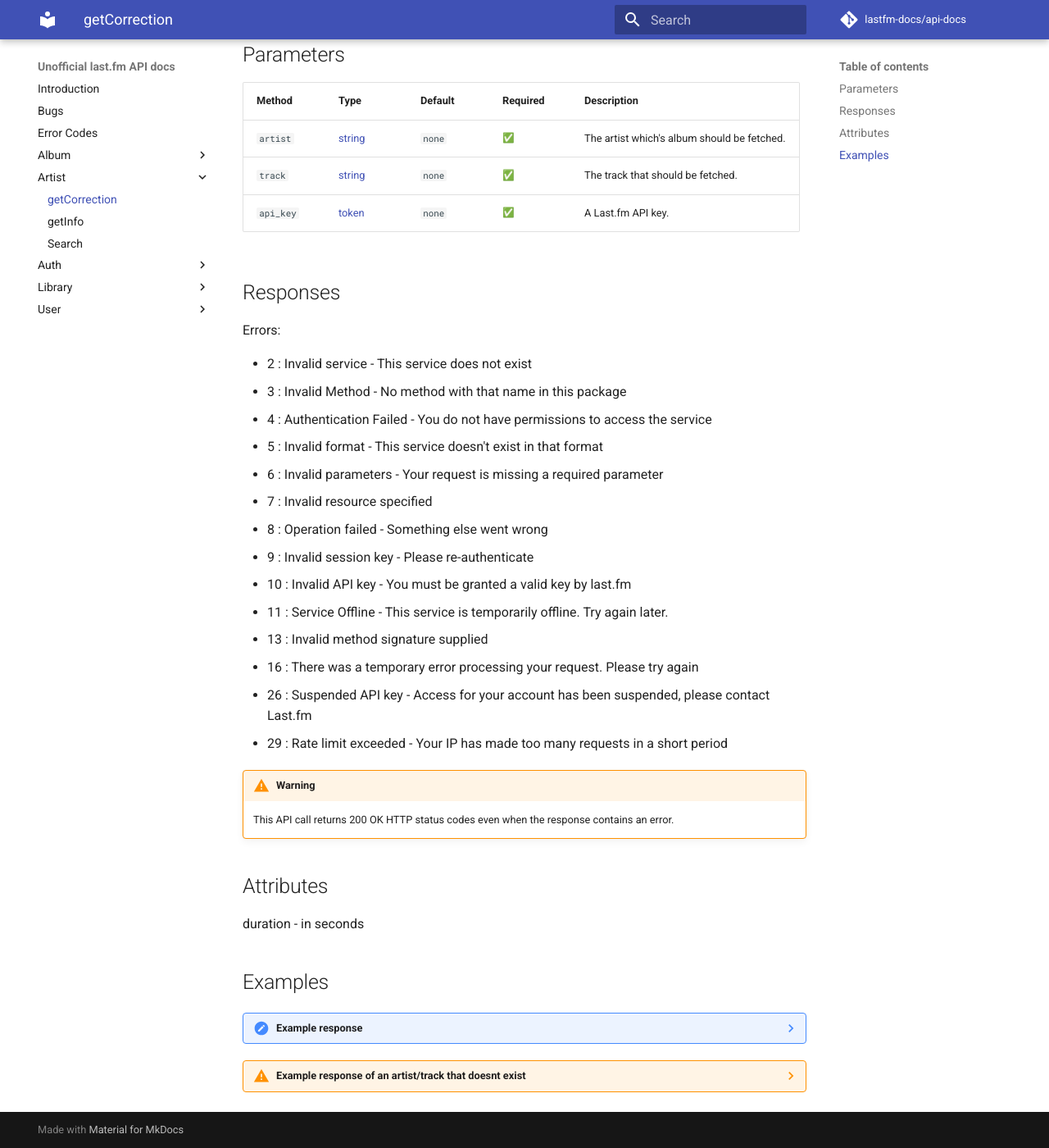
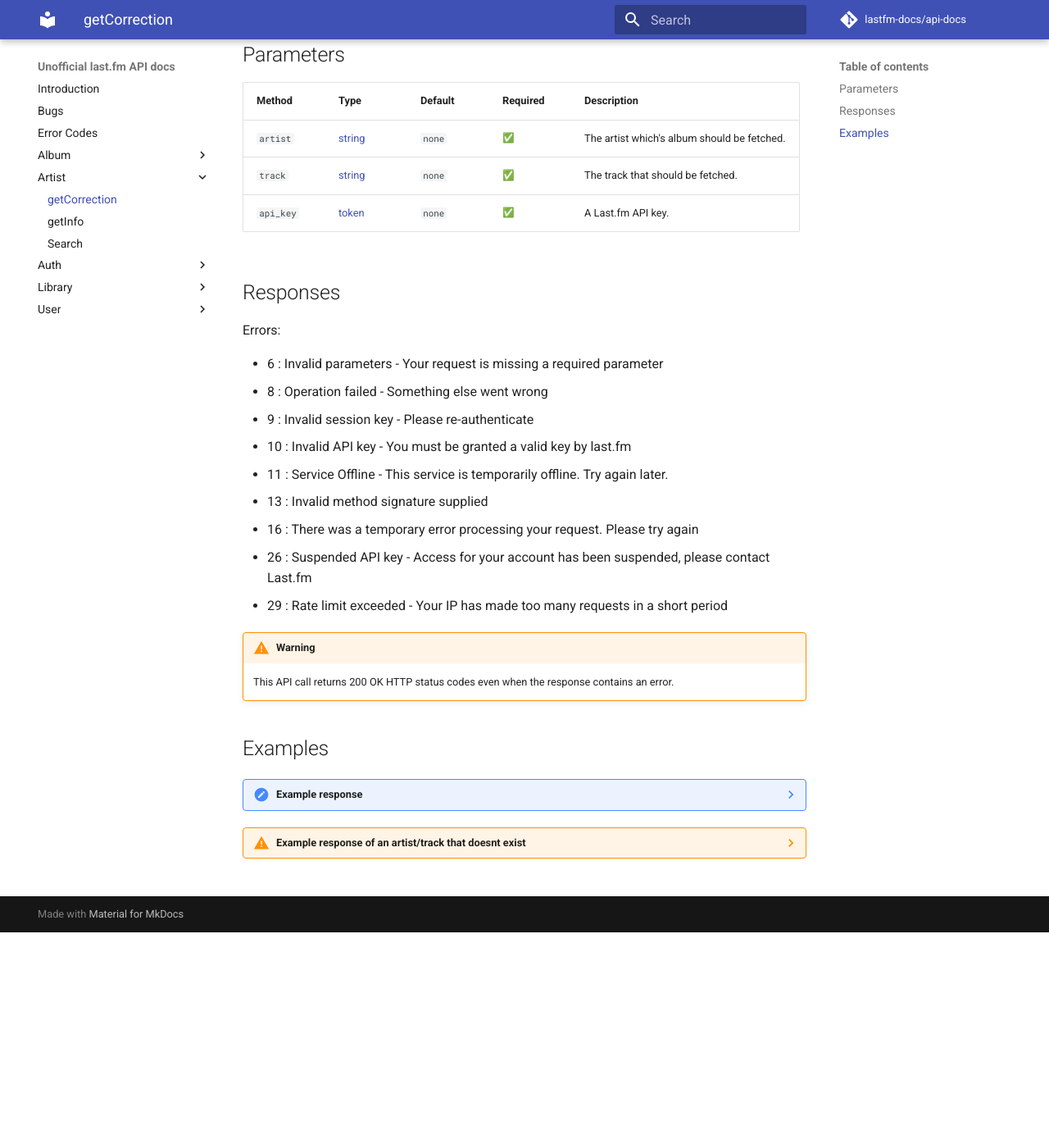
Before and after one commit to lastfm-docs/api-docs, an MkDocs documentation site: the page built from docs/artist/getCorrection.md, in a window 1280 px wide and 1400 px high, scrolled down 263 px. Shown: the whole window at 82% size. Built offline with MkDocs 1.6.1 and Material for MkDocs 9.7.7, drawn with Linux system fonts in a browser that asks for light colours; emoji names are drawn with the system emoji font; comment, search, counter and statistics services are not loaded.

Commit message:
Fixing small issues

````diff
--- a/docs/artist/getCorrection.md
+++ b/docs/artist/getCorrection.md
@@ -14,12 +14,7 @@
 
 Errors:
 
-- 2 : Invalid service - This service does not exist
-- 3 : Invalid Method - No method with that name in this package
-- 4 : Authentication Failed - You do not have permissions to access the service
-- 5 : Invalid format - This service doesn't exist in that format
 - 6 : Invalid parameters - Your request is missing a required parameter
-- 7 : Invalid resource specified
 - 8 : Operation failed - Something else went wrong
 - 9 : Invalid session key - Please re-authenticate
 - 10 : Invalid API key - You must be granted a valid key by last.fm
@@ -32,50 +27,46 @@
 !!! Warning
     This API call returns 200 OK HTTP status codes even when the response contains an error.
 
-## Attributes
-
-duration - in seconds
-
 ## Examples
 
 ??? note "Example response"
 
-    | Parameter | Value         |
-    | --------- | ------------- |
-    | artist    | Skee-Lo       |
-    | track     | I wish        |
-    | api_key   | YOUR_API_KEY  |
+	| Parameter | Value         |
+	| --------- | ------------- |
+	| artist    | Skee-Lo       |
+	| track     | I wish        |
+	| api_key   | YOUR_API_KEY  |
 
-    HTTP status: `200 OK`
+	HTTP status: `200 OK`
 
-    ```
-    http://ws.audioscrobbler.com/2.0/?method=track.getcorrection&artist=skee-lo&track=i%20wish&api_key=YOUR_API_KEY&format=json
-    ```
+	```
+	http://ws.audioscrobbler.com/2.0/?method=track.getcorrection&artist=skee-lo&track=i%20wish&api_key=YOUR_API_KEY&format=json
+	```
 
-    ```json
-    {
-			"corrections": {
-				"correction": {
-					"track": {
-						"name": "I Wish",
-						"mbid": "ccb9326a-6f9f-48b1-a097-1210dd14e119",
-						"url": "https://www.last.fm/music/Skee-Lo/_/I+Wish",
-						"artist": {
-							"name": "Skee-Lo",
-							"mbid": "9341a67c-4f0c-43c2-9ec4-c222d2cb97f3",
-							"url": "https://www.last.fm/music/Skee-Lo"
-						}
-					},
-					"@attr": {
-						"index": "0",
-						"artistcorrected": "0",
-						"trackcorrected": "0"
+	```json
+	{
+		"corrections": {
+			"correction": {
+				"track": {
+					"name": "I Wish",
+					"mbid": "ccb9326a-6f9f-48b1-a097-1210dd14e119",
+					"url": "https://www.last.fm/music/Skee-Lo/_/I+Wish",
+					"artist": {
+						"name": "Skee-Lo",
+						"mbid": "9341a67c-4f0c-43c2-9ec4-c222d2cb97f3",
+						"url": "https://www.last.fm/music/Skee-Lo"
 					}
+				},
+				"@attr": {
+					"index": "0",
+					"artistcorrected": "0",
+					"trackcorrected": "0"
 				}
 			}
-    }
+		}
+	}
 
-    ```
+	```
 
 ??? warning "Example response of an artist/track that doesnt exist"
     HTTP status: `200 OK`
````
Also changed, not shown: docs/album/getTags.md (+1 -5 lines), docs/album/getTopTags.md (+0 -5 lines), docs/album/search.md (+0 -5 lines), docs/artist/search.md (+1 -2 lines).
